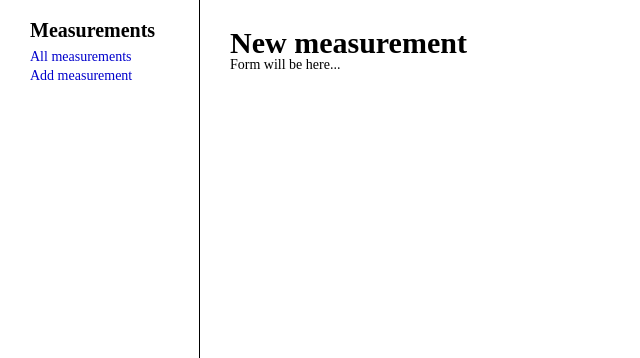
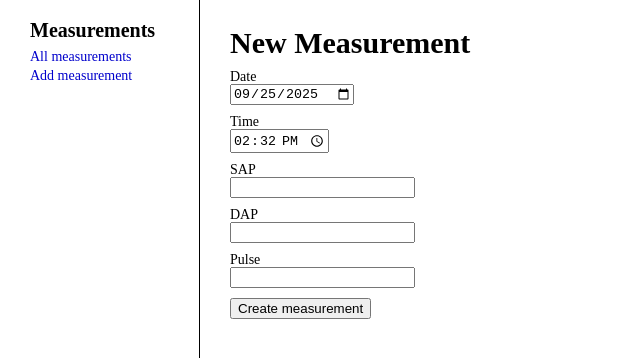
Before and after one commit to Neolog13/PulsePul, a React (Vite) app in the folder webapp/: page /meas/new in a window 1280 px wide. Shown: the top 358 px of the page, without its empty margins (0-640 px from the left). Built offline with nearby package versions, Linux system fonts and the light colour scheme; what @trpc/react-query would draw is missing.

Commit message:
Integrate Zod for form validation

```diff
--- /dev/null
+++ b/webapp/src/components/Input/index.tsx
@@ -0,0 +1,39 @@
+import { type FormikProps } from 'formik'
+import type React from 'react'
+
+export interface InputProps {
+  name: string
+  label: string
+  type: 'date' | 'time' | 'number'
+  formik: FormikProps<any>
+  onBlur?: (e: React.FocusEvent<HTMLInputElement>) => void
+}
+
+export const Input = ({ name, label, type, formik, onBlur }: InputProps) => {
+  const value = formik.values[name]
+
+  const handleBlur = (e: React.FocusEvent<HTMLInputElement>) => {
+    if (onBlur) {
+      onBlur(e)
+    }
+    formik.handleBlur(e)
+  }
+
+  return (
+    <div style={{ marginBottom: 10 }}>
+      <label htmlFor={name}>{label}</label>
+      <br />
+      <input
+        type={type}
+        onChange={(e) => formik.setFieldValue(name, e.target.value)}
+        onBlur={handleBlur}
+        value={value}
+        name={name}
+        id={name}
+      />
+      {formik.touched[name] && formik.errors[name] && (
+        <div style={{ color: 'red' }}>{formik.errors[name] as string}</div>
+      )}
+    </div>
+  )
+}
--- a/webapp/src/pages/newMeasurement/index.tsx
+++ b/webapp/src/pages/newMeasurement/index.tsx
@@ -1,10 +1,140 @@
-import css from './index.module.scss'
+import { Segment } from '../../components/Segment'
+import { Input } from '../../components/Input'
+import { useFormik } from 'formik'
+import { z } from 'zod'
+
+interface MeasurementFormValues {
+  date: string
+  time: string
+  sap: string
+  dap: string
+  pulse: string
+}
+
+const measurementSchema = z.object({
+  date: z.string().min(1, 'Date is required'),
+  time: z.string().min(1, 'Time is required'),
+  sap: z
+    .string()
+    .min(1, 'SAP is required')
+    .regex(/^\d+$/, 'SAP must be a whole number')
+    .refine((val) => {
+      const normalizedValue = val.replace(/^0+(\d+)$/, '$1') || '0'
+      const numericValue = Number(normalizedValue)
+      return numericValue > 0
+    }, 'SAP must be greater than 0')
+    .refine((val) => {
+      const normalizedValue = val.replace(/^0+(\d+)$/, '$1') || '0'
+      const numericValue = Number(normalizedValue)
+      return String(numericValue).length >= 2
+    }, 'SAP must be at least 2 digits')
+    .refine((val) => {
+      const normalizedValue = val.replace(/^0+(\d+)$/, '$1') || '0'
+      const numericValue = Number(normalizedValue)
+      return numericValue >= 20 && numericValue <= 300
+    }, 'SAP must be between 20 and 300'),
+  dap: z
+    .string()
+    .min(1, 'DAP is required')
+    .regex(/^\d+$/, 'DAP must be a whole number')
+    .refine((val) => {
+      const normalizedValue = val.replace(/^0+(\d+)$/, '$1') || '0'
+      const numericValue = Number(normalizedValue)
+      return numericValue > 0
+    }, 'DAP must be greater than 0')
+    .refine((val) => {
+      const normalizedValue = val.replace(/^0+(\d+)$/, '$1') || '0'
+      const numericValue = Number(normalizedValue)
+      return String(numericValue).length >= 2
+    }, 'DAP must be at least 2 digits')
+    .refine((val) => {
+      const normalizedValue = val.replace(/^0+(\d+)$/, '$1') || '0'
+      const numericValue = Number(normalizedValue)
+      return numericValue >= 30 && numericValue <= 150
+    }, 'DAP must be between 30 and 150'),
+  pulse: z
+    .string()
+    .min(1, 'Pulse is required')
+    .regex(/^\d+$/, 'Pulse must be a whole number')
+    .refine((val) => {
+      const normalizedValue = val.replace(/^0+(\d+)$/, '$1') || '0'
+      const numericValue = Number(normalizedValue)
+      return numericValue > 0
+    }, 'Pulse must be greater than 0')
+    .refine((val) => {
+      const normalizedValue = val.replace(/^0+(\d+)$/, '$1') || '0'
+      const numericValue = Number(normalizedValue)
+      return String(numericValue).length >= 2
+    }, 'Pulse must be at least 2 digits')
+    .refine((val) => {
+      const normalizedValue = val.replace(/^0+(\d+)$/, '$1') || '0'
+      const numericValue = Number(normalizedValue)
+      return numericValue >= 30 && numericValue <= 300
+    }, 'Pulse must be between 30 and 300'),
+})
+
+const validateWithZod = (values: MeasurementFormValues) => {
+  const result = measurementSchema.safeParse(values)
+
+  if (!result.success) {
+    const errors: Record<string, string> = {}
+
+    for (const issue of result.error.issues) {
+      const path = issue.path[0] as string
+      if (path && !errors[path]) {
+        errors[path] = issue.message
+      }
+    }
+
+    return errors
+  }
+
+  return {}
+}
 
 export const NewMeasPage = () => {
+  const formik = useFormik<MeasurementFormValues>({
+    initialValues: {
+      date: new Date().toISOString().split('T')[0],
+      time: new Date().toLocaleTimeString('en-GB', {
+        hour: '2-digit',
+        minute: '2-digit',
+        hour12: false,
+      }),
+      sap: '',
+      dap: '',
+      pulse: '',
+    },
+    validate: validateWithZod,
+    onSubmit: (values) => {
+      console.log('Submitted', values)
+    },
+  })
+
+  const handleBlur = (e: React.FocusEvent<HTMLInputElement>) => {
+    const { name, value } = e.target
+
+    if (name === 'sap' || name === 'dap' || name === 'pulse') {
+      const normalizedValue = value.replace(/^0+(\d+)$/, '$1') || (value === '' ? '' : '0')
+
+      if (normalizedValue !== value) {
+        formik.setFieldValue(name, normalizedValue)
+      }
+    }
+
+    formik.handleBlur(e)
+  }
+
   return (
-    <div>
-      <h1 className={css.title}>New measurement</h1>
-      <div>Form will be here...</div>
-    </div>
+    <Segment title="New Measurement">
+      <form onSubmit={formik.handleSubmit}>
+        <Input name="date" label="Date" type="date" formik={formik} />
+        <Input name="time" label="Time" type="time" formik={formik} />
+        <Input name="sap" label="SAP" type="number" formik={formik} onBlur={handleBlur} />
+        <Input name="dap" label="DAP" type="number" formik={formik} onBlur={handleBlur} />
+        <Input name="pulse" label="Pulse" type="number" formik={formik} onBlur={handleBlur} />
+        <button type="submit">Create measurement</button>
+      </form>
+    </Segment>
   )
 }
```
